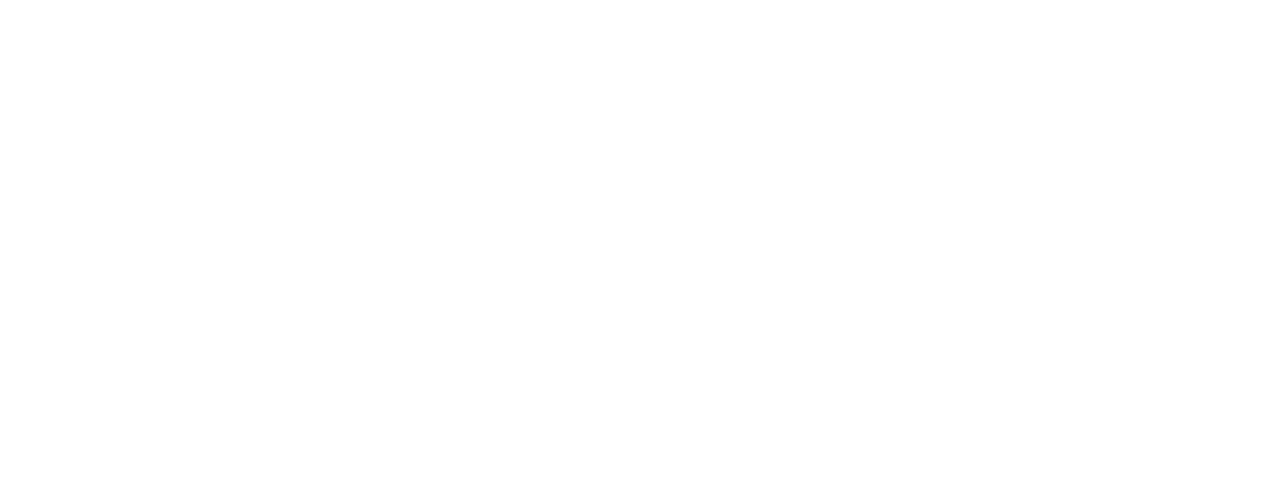
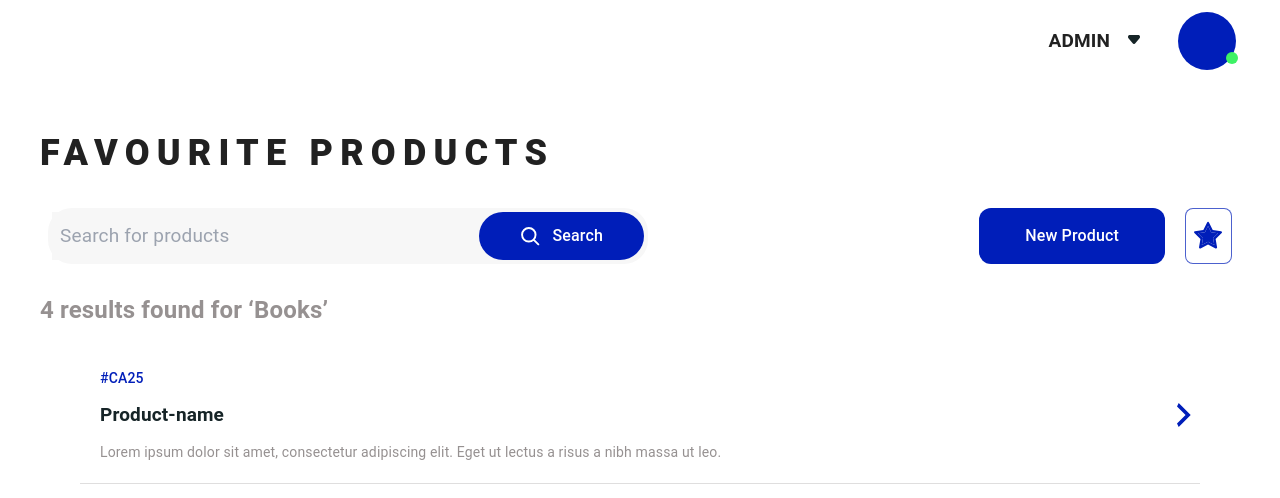
Before and after one commit to NaveenDanj/code94-ecom-frontend, a React (Vite) app: page /search in a window 1280 px wide. Before the commit this address had no page. Shown: the top 498 px of the page. Built offline with nearby package versions, Linux system fonts and the light colour scheme.

Commit message:
added search page and product item component

```diff
--- a/src/App.tsx
+++ b/src/App.tsx
@@ -4,6 +4,7 @@
 import MainLayout from './layout/MainLayout';
 import Product from './pages/App/Product';
 import Favourite from './pages/App/Favourite';
+import SearchResult from './pages/App/SearchResult';
 
 const lightTheme = createTheme({
   palette: {
@@ -25,6 +26,7 @@
           <Route path="/" element={<MainLayout />}>
             <Route index element={<Product />} />
             <Route path='/favourite' element={<Favourite />} />
+            <Route path='/search' element={<SearchResult />} />
           </Route>
 
         </Routes>
--- /dev/null
+++ b/src/components/ProductItem.tsx
@@ -0,0 +1,37 @@
+import editIcon from '../assets/icons/edit-icon.svg'
+import deleteIcon from '../assets/icons/delete-icon.svg'
+import starredIcon from '../assets/icons/starred.svg'
+
+function ProductItem() {
+  return (
+    <div style={{ borderBottom : '1px solid rgba(150, 145, 145 , 0.3)' }} className="tw-w-full tw-grid tw-grid-cols-5  tw-mt-3 tw-p-5">
+
+        <div className="tw-flex tw-justify-start tw-my-auto">
+            <label className="tw-text-[19px] tw-font-[500] tw-text-[#162427]">#CA25</label>
+        </div>
+
+        <div className="tw-flex tw-justify-center tw-my-auto">
+            <img className="tw-rounded-xl tw-w-[66px] tw-h-[66px]" src="https://avatars.githubusercontent.com/u/48654030?v=4" />
+        </div>
+
+        <div className="tw-my-auto tw-flex tw-justify-start">
+            <label className="tw-text-[19px] tw-font-[500] tw-text-[#162427]">Product-name</label>
+        </div>
+
+        <div className="tw-my-auto tw-flex tw-justify-center">
+            <label className="tw-text-[19px] tw-font-[500] tw-text-[#162427]">35</label>
+        </div>
+
+        <div className="tw-my-auto tw-flex tw-justify-center tw-gap-3">
+
+            <img className="tw-w-[19px] tw-h-[19px] tw-cursor-pointer" src={deleteIcon} />
+            <img className="tw-w-[19px] tw-h-[19px] tw-cursor-pointer" src={editIcon} />
+            <img className="tw-w-[19px] tw-h-[19px] tw-cursor-pointer" src={starredIcon} />
+
+        </div>
+
+    </div>
+  )
+}
+
+export default ProductItem
--- a/src/pages/App/Product.tsx
+++ b/src/pages/App/Product.tsx
@@ -1,7 +1,5 @@
 import MainBar from "../../components/MainBar"
-import editIcon from '../../assets/icons/edit-icon.svg'
-import deleteIcon from '../../assets/icons/delete-icon.svg'
-import starredIcon from '../../assets/icons/starred.svg'
+import ProductItem from "../../components/ProductItem"
 
 function Product() {
   return (
@@ -35,33 +33,10 @@
 
         </div>
 
-        <div style={{ borderBottom : '1px solid rgba(150, 145, 145 , 0.3)' }} className="tw-w-full tw-grid tw-grid-cols-5  tw-mt-3 tw-p-5">
-
-            <div className="tw-flex tw-justify-start tw-my-auto">
-                <label className="tw-text-[19px] tw-font-[500] tw-text-[#162427]">#CA25</label>
-            </div>
-
-            <div className="tw-flex tw-justify-center tw-my-auto">
-                <img className="tw-rounded-xl tw-w-[66px] tw-h-[66px]" src="https://avatars.githubusercontent.com/u/48654030?v=4" />
-            </div>
-
-            <div className="tw-my-auto tw-flex tw-justify-start">
-                <label className="tw-text-[19px] tw-font-[500] tw-text-[#162427]">Product-name</label>
-            </div>
-
-            <div className="tw-my-auto tw-flex tw-justify-center">
-                <label className="tw-text-[19px] tw-font-[500] tw-text-[#162427]">35</label>
-            </div>
-
-            <div className="tw-my-auto tw-flex tw-justify-center tw-gap-3">
-
-                <img className="tw-w-[19px] tw-h-[19px] tw-cursor-pointer" src={deleteIcon} />
-                <img className="tw-w-[19px] tw-h-[19px] tw-cursor-pointer" src={editIcon} />
-                <img className="tw-w-[19px] tw-h-[19px] tw-cursor-pointer" src={starredIcon} />
-
-            </div>
-
-        </div>
+        <ProductItem />
+        <ProductItem />
+        <ProductItem />
+        <ProductItem />
 
 
     </div>
--- /dev/null
+++ b/src/pages/App/SearchResult.tsx
@@ -0,0 +1,40 @@
+import MainBar from '../../components/MainBar'
+import arrowIcon from '../../assets/icons/arrow.svg'
+
+function SearchResult() {
+  return (
+    <div className="tw-w-full tw-flex tw-flex-col tw-p-10">
+
+        <div className="tw-mt-1 tw-mb-5">
+            <label className="tw-text-[36px] tw-font-[900] tw-tracking-[0.2em] ">FAVOURITE PRODUCTS</label>
+        </div>
+
+        <MainBar />
+
+        <div className='tw-w-full tw-mt-5'>
+            <label className='tw-text-[24px] tw-text-[#969191] tw-font-[700]'>4 results found for ‘Books’</label>
+        </div>
+
+        <div className='tw-p-10 tw-flex tw-flex-col tw-w-full'>
+
+            <div style={{ borderBottom : '1px solid rgba(150, 145, 145 , 0.3)' }} className='tw-flex tw-justify-between tw-w-full tw-pb-5 tw-pl-5'>
+
+                <div className='tw-flex tw-flex-col tw-gap-3'>
+
+                    <label className='tw-text-[#001EB9] tw-text-[14px] tw-font-[500]'>#CA25</label>
+                    <label className='tw-text-[#162427] tw-text-[19px] tw-font-[700]'>Product-name</label>
+                    <p className='tw-text-[#969191] tw-text-[14px] tw-font-[400]'>Lorem ipsum dolor sit amet, consectetur adipiscing elit. Eget ut lectus a risus a nibh massa ut leo.</p>
+                </div>
+
+                <img className='tw-my-auto tw-w-[32px] tw-h-[32px] tw-cursor-pointer' src={arrowIcon} />
+
+            </div>
+
+        </div>
+
+    </div>
+
+  )
+}
+
+export default SearchResult
```
